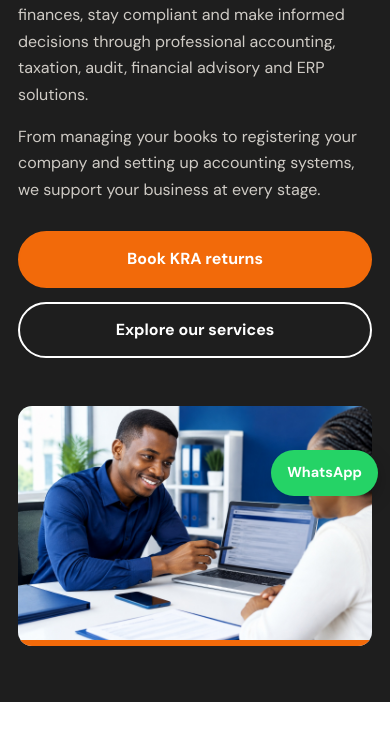
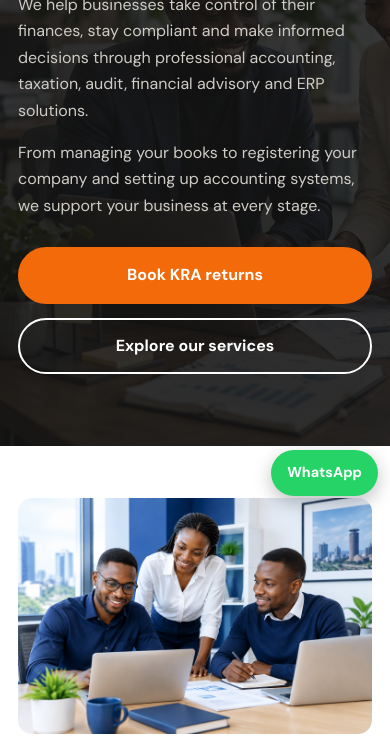
Before and after one commit to Edith36/Acctentity-Consultancy-Website, a plain HTML site: page index.html in a window 390 px wide. Shown: the part 330-1082 px from the top of the page. Drawn offline with nearby package versions, Linux system fonts and the light colour scheme; a web font is replaced by a local one.

Commit message:
update Acctentity-Consultancy-Website

```diff
--- a/assets/css/style.css
+++ b/assets/css/style.css
@@ -29,7 +29,7 @@ header{position:sticky;top:0;z-index:20;background:#fff;border-bottom:1px solid
 .burger{display:none;background:none;border:0;font-size:1.8rem;color:#2A2A2A;cursor:pointer}
 
 /* Hero with photo */
-.hero{background:var(--k);color:#fff;overflow:hidden}
+.hero{background:linear-gradient(90deg,rgba(20,20,20,.93) 0%,rgba(20,20,20,.78) 50%,rgba(20,20,20,.45) 100%),url(../img/hero-bg.webp) center/cover no-repeat,var(--k);color:#fff;overflow:hidden}
 .hero .w{display:grid;grid-template-columns:1.1fr .9fr;gap:48px;align-items:center;padding-top:88px;padding-bottom:88px}
 .hero .loc{color:var(--o);font-weight:700;margin-bottom:18px}
 .hero p{color:#CFCBC5}
@@ -163,3 +163,10 @@ section{padding:52px 0}
 footer{padding-bottom:84px}
 }
 @media (max-width:360px){h1{font-size:1.9rem}h2{font-size:1.55rem}}
+
+/* Hero background photo */
+.hero .w{grid-template-columns:minmax(0,680px);padding-top:120px;padding-bottom:120px}
+@media (max-width:900px){
+.hero{background:linear-gradient(rgba(20,20,20,.82),rgba(20,20,20,.88)),url(../img/hero-bg.webp) 70% center/cover no-repeat,var(--k)}
+.hero .w{padding-top:72px;padding-bottom:72px}
+}
--- a/index.html
+++ b/index.html
@@ -35,7 +35,6 @@
 <p>We help businesses take control of their finances, stay compliant and make informed decisions through professional accounting, taxation, audit, financial advisory and ERP solutions.</p>
 <p>From managing your books to registering your company and setting up accounting systems, we support your business at every stage.</p>
 <div class="row"><a class="btn" href="https://wa.me/254746728341?text=Hello%20Acctentity%2C%20I%20would%20like%20to%20book%20KRA%20returns">Book KRA returns</a><a class="btn ghost" href="services.html">Explore our services</a></div></div>
-<div class="hero-img"><img src="assets/img/hero.webp" alt="Acctentity advisor meeting a client in Nairobi" width="900" height="700" fetchpriority="high"></div>
 </div></div>
 
 <!-- WHO WE ARE -->
```
Also changed, not shown: assets/img/hero-bg.webp (added).
